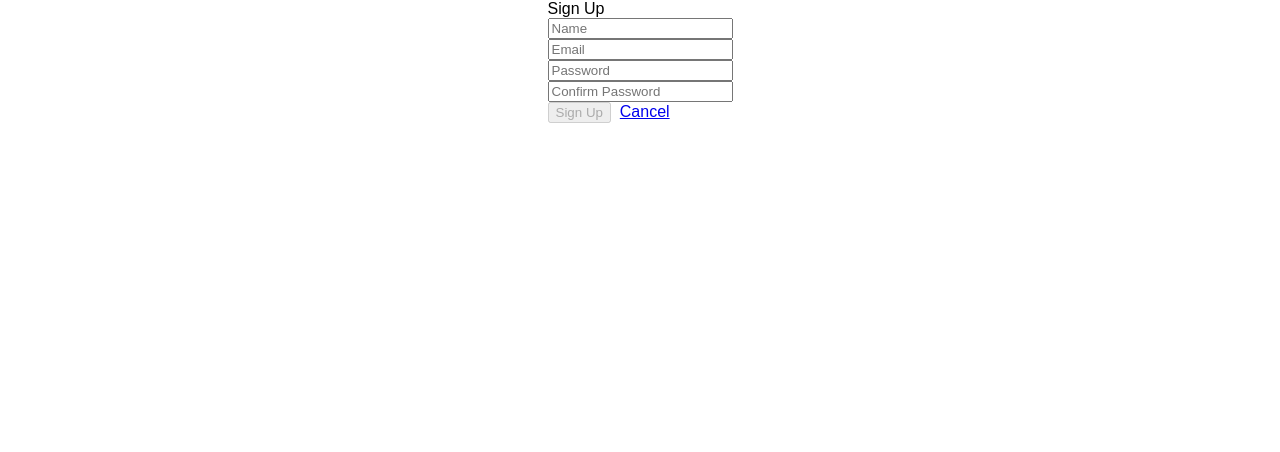
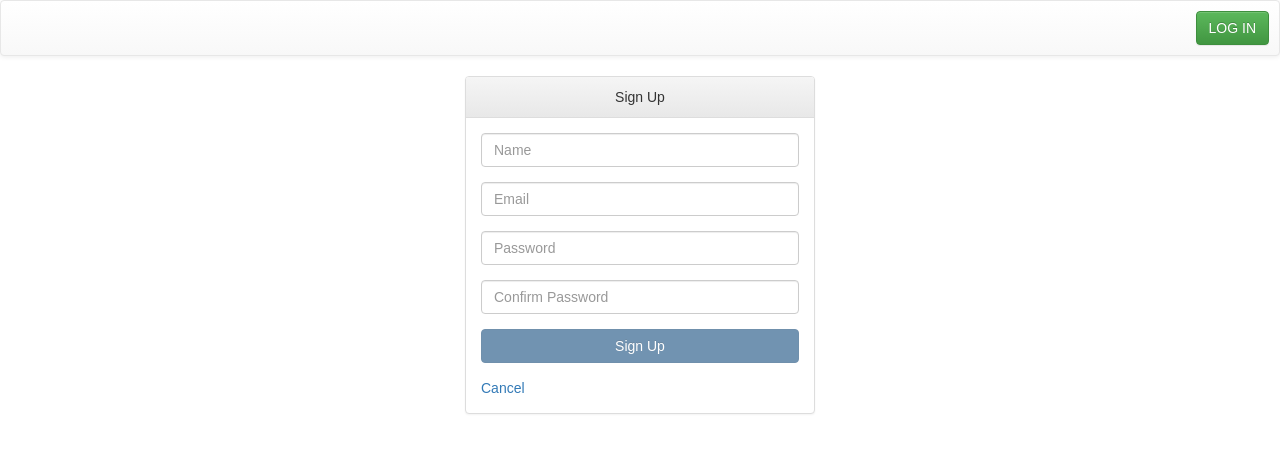
Before and after one commit to CreativeAnastasia/chefpad, a React (Create React App) app in the folder chefpad/: page /signup in a window 1280 px wide. Shown: the top 452 px of the page. Built offline with nearby package versions, Linux system fonts and the light colour scheme.

Commit message:
login and signup works and styled

```diff
--- a/chefpad/models/user.js
+++ b/chefpad/models/user.js
@@ -7,7 +7,7 @@ var Schema = mongoose.Schema;
 var userSchema = new Schema( {
   name: String,
   email: {type: String, required: true, lowercase: true, unique: true},
-  password: String,
+  password: {type: String, required: true}
   photo: String,
   facebookId: String,
 }, {
--- a/chefpad/public/index.html
+++ b/chefpad/public/index.html
@@ -10,6 +10,19 @@
     -->
     <link rel="manifest" href="%PUBLIC_URL%/manifest.json">
     <link rel="shortcut icon" href="%PUBLIC_URL%/favicon.ico">
+    <!-- Latest compiled and minified CSS -->
+    <link rel="stylesheet" href="https://maxcdn.bootstrapcdn.com/bootstrap/3.3.7/css/bootstrap.min.css" integrity="sha384-BVYiiSIFeK1dGmJRAkycuHAHRg32OmUcww7on3RYdg4Va+PmSTsz/K68vbdEjh4u" crossorigin="anonymous">
+
+    <!-- Optional theme -->
+    <link rel="stylesheet" href="https://maxcdn.bootstrapcdn.com/bootstrap/3.3.7/css/bootstrap-theme.min.css" integrity="sha384-rHyoN1iRsVXV4nD0JutlnGaslCJuC7uwjduW9SVrLvRYooPp2bWYgmgJQIXwl/Sp" crossorigin="anonymous">
+
+    <script
+      src="https://code.jquery.com/jquery-3.2.1.min.js"
+      integrity="sha256-hwg4gsxgFZhOsEEamdOYGBf13FyQuiTwlAQgxVSNgt4="
+      crossorigin="anonymous"></script>
+
+    <!-- Latest compiled and minified JavaScript -->
+    <script src="https://maxcdn.bootstrapcdn.com/bootstrap/3.3.7/js/bootstrap.min.js" integrity="sha384-Tc5IQib027qvyjSMfHjOMaLkfuWVxZxUPnCJA7l2mCWNIpG9mGCD8wGNIcPD7Txa" crossorigin="anonymous"></script>
     <!--
       Notice the use of %PUBLIC_URL% in the tags above.
       It will be replaced with the URL of the `public` folder during the build.
@@ -22,9 +35,6 @@
     <title>React App</title>
   </head>
   <body>
-    <noscript>
-      You need to enable JavaScript to run this app.
-    </noscript>
     <div id="root"></div>
     <!--
       This HTML file is a template.
--- a/chefpad/src/components/LoginForm/LoginForm.css
+++ /dev/null
@@ -1 +0,0 @@
-LoginForm.css
--- a/chefpad/src/components/LoginForm/LoginForm.jsx
+++ b/chefpad/src/components/LoginForm/LoginForm.jsx
@@ -30,26 +30,36 @@ class LoginForm extends Component {
 
   render() {
     return (
-      <div>
-        <header className="header-footer">Log In</header>
-        <form className="form-horizontal" onSubmit={this.handleSubmit} >
-          <div className="form-group">
-            <div className="col-sm-12">
+      <div className="container">
+        <div className="col-md-4 col-md-offset-4">
+          <div className="panel panel-default">
+            <header className="panel-heading text-center">Log In</header>
+            <div className="panel-body">
+              <form className="form" onSubmit={this.handleSubmit} >
+
+                <div className="row">
+                  <div className="form-group col-xs-12">
                       <input type="email" className="form-control" placeholder="Email" value={this.state.email} onChange={(e) => this.handleChange('email', e)} />
                     </div>
                 </div>
-          <div className="form-group">
-            <div className="col-sm-12">
+
+                 <div className="row">
+                  <div className="form-group col-xs-12">
                       <input type="password" className="form-control" placeholder="Password" value={this.state.pw} onChange={(e) => this.handleChange('pw', e)} />
                     </div>
                   </div>
-          <div className="form-group">
-            <div className="col-sm-12 text-center">
-              <button className="btn btn-default">Log In</button>&nbsp;&nbsp;&nbsp;
-              <Link to='/'>Cancel</Link>
+
+                  <div className="row">
+                    <div className="form-group col-xs-12">
+                      <button className="btn btn-success btn-block">Log In</button>
                     </div>
                   </div>
+                      <Link to='/'>Cancel</Link>
+
               </form>
+            </div>
+          </div>
+        </div>
       </div>
     );
   }
--- a/chefpad/src/components/NavBar/NavBar.css
+++ b/chefpad/src/components/NavBar/NavBar.css
@@ -5,7 +5,7 @@
 }
 
 .NavBar-link {
-  margin: 0 10px;
+  margin: 10px 10px;
 }
 
 .NavBar-welcome {
--- a/chefpad/src/components/NavBar/NavBar.jsx
+++ b/chefpad/src/components/NavBar/NavBar.jsx
@@ -11,13 +11,13 @@ const NavBar = (props) => {
       <span className='NavBar-welcome'>WELCOME, {props.user.name}</span>
     </div> :
     <div>
-      <Link to="/login" className='NavBar-link'>LOG IN</Link>
-      &nbsp;&nbsp;|&nbsp;&nbsp;
-      <Link to="/signup" className='NavBar-link'>SIGN UP</Link>
+      {props.curPath !== '/login' ? <Link to="/login" className='NavBar-link navbar-right btn btn-success'>LOG IN</Link> : null}
+       &nbsp;&nbsp;&nbsp;&nbsp;
+      {props.curPath !== '/signup' ? <Link to="/signup" className='NavBar-link navbar-right btn btn-success'>SIGN UP</Link> : null}
     </div>;
 
   return (
-    <div className='NavBar'>
+    <div className='navbar navbar-default'>
       {nav}
     </div>
   );
--- a/chefpad/src/components/SignupForm/SignupForm.jsx
+++ b/chefpad/src/components/SignupForm/SignupForm.jsx
@@ -40,37 +40,50 @@ class SignupForm extends Component {
 
   render() {
     return (
-      <div>
-        <header className="header-footer">Sign Up</header>
-        <form className="form-horizontal" onSubmit={this.handleSubmit} >
-          <div className="form-group">
-            <div className="col-sm-12">
+      <div className="container">
+        <div className="col-md-4 col-md-offset-4">
+          <div className="panel panel-default">
+            <header className="panel-heading text-center">Sign Up</header>
+            <div className="panel-body">
+              <form className="form" onSubmit={this.handleSubmit} >
+
+                <div className="row">
+                  <div className="form-group col-xs-12">
                       <input type="text" className="form-control" placeholder="Name" value={this.state.name} onChange={(e) => this.handleChange('name', e)} />
                     </div>
                 </div>
-          <div className="form-group">
-            <div className="col-sm-12">
+
+                <div className="row">
+                  <div className="form-group col-xs-12">
                       <input type="email" className="form-control" placeholder="Email" value={this.state.email} onChange={(e) => this.handleChange('email', e)} />
                     </div>
                 </div>
-          <div className="form-group">
-            <div className="col-sm-12">
-              <input type="password" className="form-control" placeholder="Password" value={this.state.password} onChange={(e) => this.handleChange('password', e)} />
+
+                 <div className="row">
+                  <div className="form-group col-xs-12">
+                      <input type="password" className="form-control" placeholder="Password" value={this.state.pw} onChange={(e) => this.handleChange('pw', e)} />
                     </div>
                   </div>
-          <div className="form-group">
-            <div className="col-sm-12">
-              <input type="password" className="form-control" placeholder="Confirm Password" value={this.state.passwordConf} onChange={(e) => this.handleChange('passwordConf', e)} />
+
+                <div className="row">
+                  <div className="form-group col-xs-12">
+                      <input type="password" className="form-control" placeholder="Confirm Password" value={this.state.passwordConf} onChange={(e) => this.handleChange('passwordConf', e)}/>
                     </div>
                   </div>
-          <div className="form-group">
-            <div className="col-sm-12 text-center">
-              <button className="btn btn-default" disabled={this.isFormInvalid()}>Sign Up</button>&nbsp;&nbsp;
-              <Link to='/'>Cancel</Link>
+
+                  <div className="row">
+                    <div className="form-group col-xs-12">
+                      <button className="btn btn-primary btn-block" disabled={this.isFormInvalid()}>Sign Up</button>
                     </div>
                   </div>
+                      <Link to='/'>Cancel</Link>
+
               </form>
             </div>
+          </div>
+        </div>
+      </div>
+
     );
   }
 };
--- a/chefpad/src/pages/App/App.jsx
+++ b/chefpad/src/pages/App/App.jsx
@@ -1,10 +1,10 @@
 import React, { Component } from 'react';
 import {Switch, Route} from 'react-router-dom';
-import NavBar from '../../components/NavBar/NavBar';
 import userService from '../../utils/userService';
 import SignupPage from '../SignupPage/SignupPage';
 import LoginPage from '../LoginPage/LoginPage';
 import HomePage from '../HomePage/HomePage';
+import NavBar from '../../components/NavBar/NavBar';
 import './App.css';
 
 class App extends Component {
@@ -39,11 +39,15 @@ class App extends Component {
   render() {
     return (
       <div>
+        <NavBar
+          curPath={window.location.pathname}
+          user={this.state.user}
+          handleLogout={this.handleLogout}
+        />
         <Switch>
         <Route exact path='/' render={() =>
           <HomePage
             user={this.state.user}
-              handleLogout={this.handleLogout}
           />
           }/>
           <Route exact path='/signup' render={(props) =>
--- a/chefpad/src/pages/HomePage/HomePage.jsx
+++ b/chefpad/src/pages/HomePage/HomePage.jsx
@@ -1,14 +1,10 @@
 import React from 'react';
-import NavBar from '../../components/NavBar/NavBar';
 
 const HomePage = (props) => {
 
   return (
     <div className="HomePage">
-      <NavBar
-        user={props.user}
-        handleLogout={props.handleLogout}
-      />
+      <h1>Home Page</h1>
     </div>
   );
 
```
Lines whose indentation alone changed are shown as unchanged.
